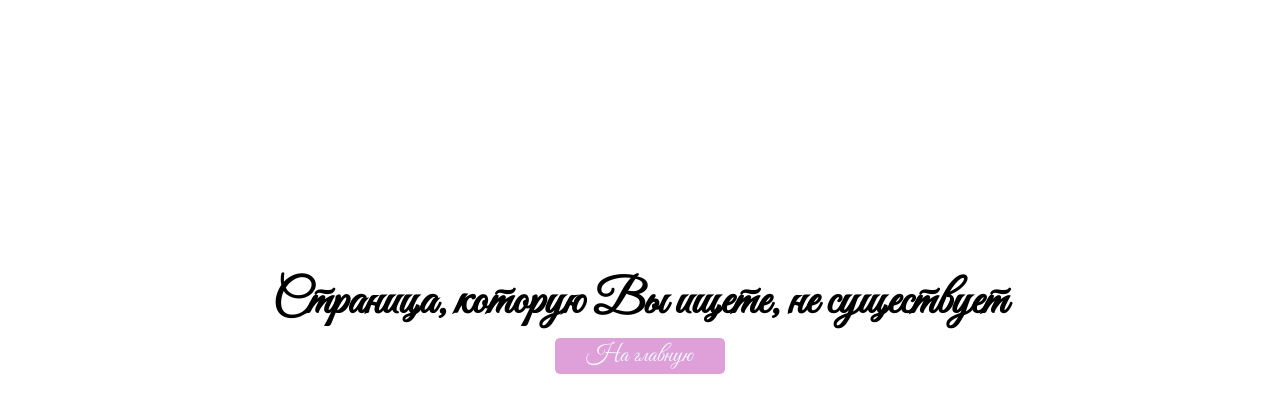
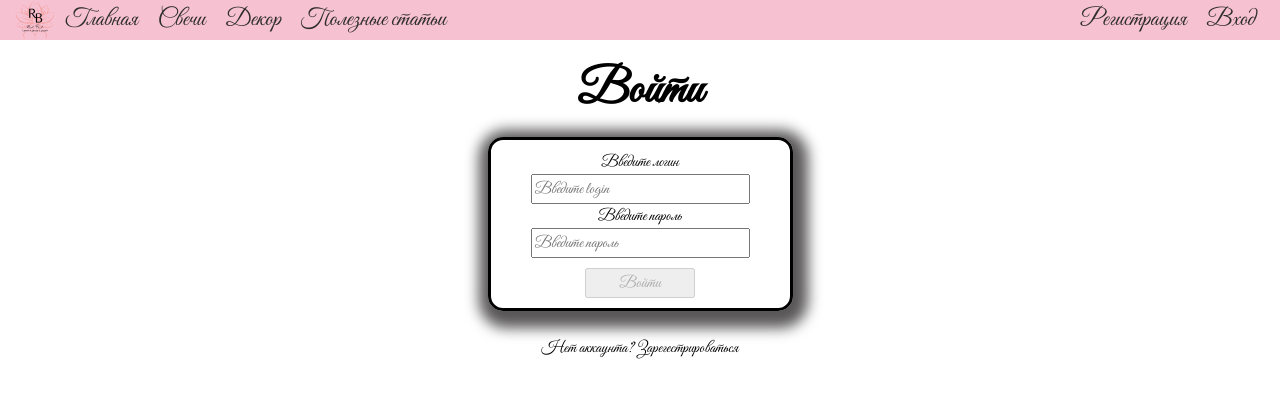
Before and after one commit to essarion/lenahandmadeshop, a React (Create React App) app in the folder my-app/: page /login in a window 1280 px wide. Shown: the top 412 px of the page. Built offline with nearby package versions, Linux system fonts and the light colour scheme.

Commit message:
Add Login.jsx with form, validation, useAuth.login, redirect support, and login-form styles

```diff
--- a/my-app/src/App.js
+++ b/my-app/src/App.js
@@ -1,6 +1,7 @@
 import { Routes, Route } from "react-router-dom";
 import Home from "./assets/pages/Home";
-import Register from "./assets/pages/Registration";
+import Register from "./assets/pages/Register";
+import Login from "./assets/pages/Login";
 import OrderForm from "./assets/pages/OrderForm";
 import ProtectedRoute from "./assets/components/ProtectedRoute";
 import NotFound from "./assets/pages/NotFound";
@@ -15,6 +16,7 @@ function App() {
       <Route path="/" element={<Home />} />
       <Route path="/candles" element={<Candles />} />
       <Route path="/register" element={<Register />} />
+      <Route path="/login" element={<Login />} />
       <Route path="/plasterproducts" element={<PlasterProducts />} />
       <Route path="/articles" element={<Articles />} />
       <Route element={<ProtectedRoute />}>
--- a/my-app/src/assets/components/Navbar.jsx
+++ b/my-app/src/assets/components/Navbar.jsx
@@ -3,7 +3,6 @@ import classNames from 'classnames';
 import useAuth from "../../hooks/useAuth";
 import logo from '../images/Black_and_White_Minimalist_Candle_Product_Label_20231018_160103.svg'
 
-function Navbar() {
 function Navbar() {
     const { user, logout } = useAuth();
     const isAuthenticated = !!user;
@@ -45,7 +44,8 @@ function Navbar() {
                         Выйти
                     </button>
                 ) : (
-                        <Link to='/register' className={classNames('navbar__lc-direction__links')}>Регистрация</Link>
+                    <><Link to='/register' className={classNames('navbar__lc-direction__links')}>Регистрация</Link><Link to='/login' className={classNames('navbar__lc-direction__links')}>Вход</Link></>
+
                 )}
 
             </div>
@@ -53,7 +53,7 @@ function Navbar() {
         </div>
     )
 }
-}
+
 
 
 export default Navbar
--- /dev/null
+++ b/my-app/src/assets/pages/Login.jsx
@@ -0,0 +1,77 @@
+import react, { useState } from "react";
+import Navbar from "../components/Navbar";
+import useAuth from "../../hooks/useAuth";
+import { useForm } from "react-hook-form"
+import classNames from "classnames";
+import { useNavigate, Link, useLocation, replace } from "react-router-dom";
+import * as yup from 'yup';
+import { yupResolver } from '@hookform/resolvers/yup';
+import axios from "axios";
+
+const loginSchema = yup.object({
+    username: yup.string().required("Введите логин"),
+    password: yup.string().required('Ввелите логин')
+})
+
+function Login() {
+
+    const navigate = useNavigate();
+    const location = useLocation();
+    const { login } = useAuth();
+
+    const [serverError, setServetError] = useState(null);
+
+    const from = location.state?.from?.pathname || "/";
+
+    const onSubmit = async (data) => {
+        try {
+            await login({ username: data.username, password: data.password });
+            setServetError(null);
+            navigate(from, { replace: true });
+        } catch (error) {
+            setServetError(error.response?.data?.error || 'Ошибка входа');
+        }
+
+    };
+
+    const { register, handleSubmit, formState: { errors, isValid } } = useForm({ resolver: yupResolver(loginSchema), mode: 'onChange' });
+    return (
+        <div className={classNames('login-form')}>
+            <Navbar />
+            <h1 className={classNames('login-form__heading')}>Войти</h1>
+            {serverError && <p>{serverError}</p>}
+            <form className={classNames('login-form__form')} onSubmit={handleSubmit(onSubmit)}>
+                <label htmlFor="username">Введите логин</label>
+                <input
+                    type="text"
+                    id="username"
+                    placeholder="Введите login"
+                    autoComplete="userbane"
+                    {...register('usermane')}
+                />
+                {errors.username && <p className={classNames('login-form__form__error')}>{errors.username.message}</p>}
+
+                <label htmlFor="password">Введите пароль</label>
+                <input type="password"
+                    id="password"
+                    autoComplete="password"
+                    placeholder="Введите пароль"
+                    {...register('password')}
+                />
+                {errors.password && <p className={classNames('login-form__form__error')}>{errors.password.message}</p>}
+
+                <button type="submit"
+                    disabled={!isValid}
+                    className={classNames('login-form__form__button')}
+                >Войти</button>
+
+            </form>
+            <div className={classNames('login-form__link-contain')}>
+                <Link to='/register' className={classNames('login-form__link-contain__link')}>Нет аккаунта? Зарегестрироваться</Link>
+            </div>
+
+        </div >
+    )
+}
+
+export default Login
--- a/my-app/src/assets/scss/main.scss
+++ b/my-app/src/assets/scss/main.scss
@@ -128,6 +128,19 @@
         max-width: 300px;
     }
 
+    .registration-form__registration-message {
+        display: flex;
+        align-items: center;
+        justify-content: center;
+        border: 1px solid black;
+        border-radius: 5px;
+        background-color: rgb(81, 241, 108);
+        margin: 10px;
+        padding-inline: 5px;
+        flex-wrap: wrap;
+        max-width: 300px;
+    }
+
     .registration-form__form {
         display: flex;
         flex-direction: column;
@@ -159,5 +172,75 @@
             margin-top: 10px;
         }
     }
+}
+
+.login-form {
+    font-family: "GreatVibes", sans-serif;
+    font-size: $font-size-base;
+
+    .login-form__heading {
+        display: flex;
+        justify-content: center;
+        font-size: 3rem;
+        margin-top: 15px;
+    }
+
+    .login-form__server-error {
+        display: flex;
+        align-items: center;
+        justify-content: center;
+        border: 1px solid black;
+        border-radius: 5px;
+        background-color: rgb(241, 92, 92);
+        margin: 10px;
+        padding-inline: 5px;
+        flex-wrap: wrap;
+        max-width: 300px;
+    }
+
+    .login-form__form {
+        display: flex;
+        flex-direction: column;
+        justify-content: center;
+        align-items: center;
+        flex-wrap: nowrap;
+        margin: 10px auto;
+        border: 3px solid black;
+        border-radius: 15px;
+        box-shadow: 3px 5px 14px 12px #595757;
+        width: fit-content;
+        padding: 10px 40px;
+        max-width: 90vw;
+
+
+        .login-form__form__error {
+            display: flex;
+            border: 1px solid black;
+            border-radius: 5px;
+            background-color: rgb(254, 84, 84);
+            margin: 10px;
+            padding-inline: 5px;
+            flex-wrap: wrap;
+            max-width: 160px;
+        }
+
+        .login-form__form__button {
+            @include buttons;
+            margin-top: 10px;
+        }
+    }
+
+    .login-form__link-contain {
+        display: flex;
+        justify-content: center;
+        margin-top: 25px;
+        align-items: center;
+
+        .login-form__link-contain__link {
+            color: inherit;
+            text-decoration: none;
+        }
+
+    }
 
 }
```
Lines whose indentation alone changed are shown as unchanged.
